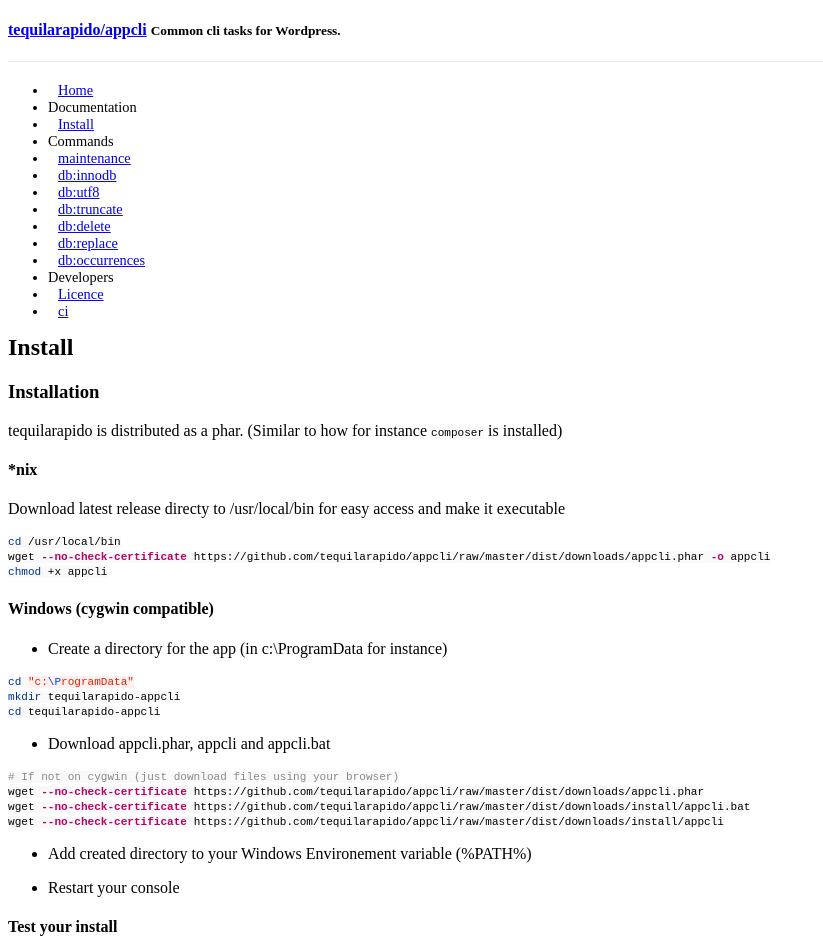
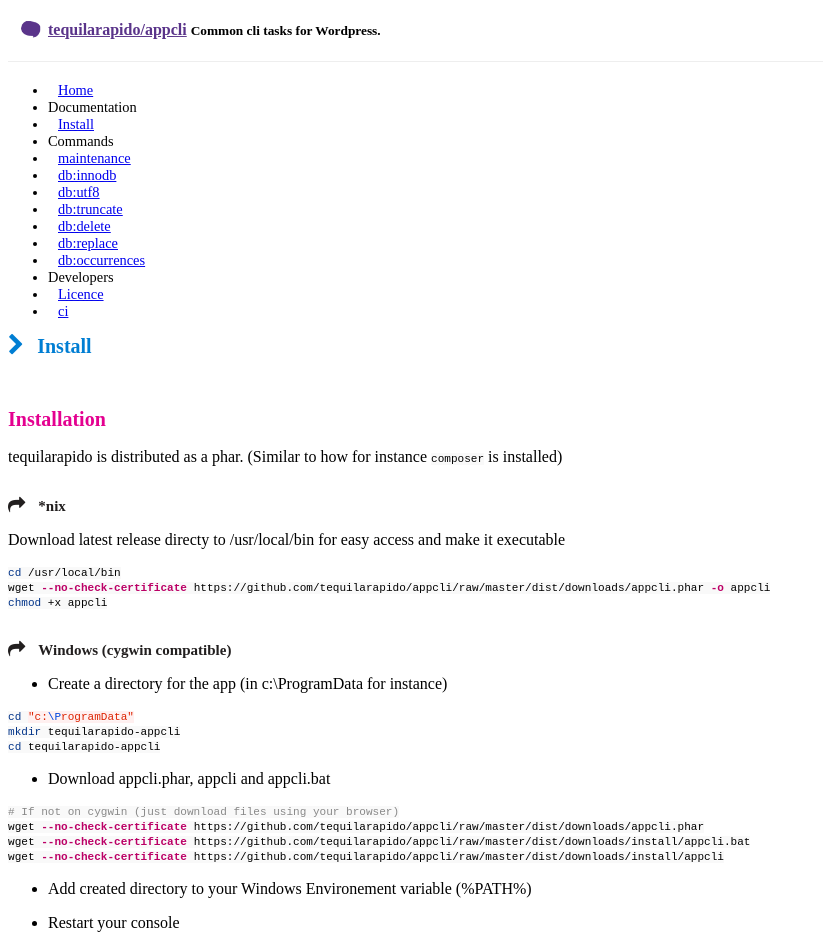
Before and after one commit to tequilarapido/appcli, a Jekyll site: the page built from _posts/2014-03-16-install.md, in a window 1280 px wide. Shown: the top 952 px of the page, without its empty margins (0-823 px from the left). Built offline with Jekyll 4.4.1, drawn with Linux system fonts in a browser that asks for light colours; nearby versions of some CDN libraries; Markdown is read by kramdown in place of the engine named in the settings; a style sheet for code colours, icons or effects is not loaded.

Commit message:
Added custom styles

````diff
--- /dev/null
+++ b/_includes/header-tr.html
@@ -0,0 +1,3 @@
+<h4><a class=brand href="{{ site.baseurl }}/">{{ site.title }}</a>
+    {% if site.subtitle %}<small>{{ site.subtitle }}</small>{% endif %}
+</h4>
--- a/_layouts/default.html
+++ b/_layouts/default.html
@@ -9,15 +9,17 @@
         <meta name="description" content="{{ site.subtitle }}">
 
         <link href="//netdna.bootstrapcdn.com/twitter-bootstrap/2.3.2/css/bootstrap-combined.no-icons.min.css" rel="stylesheet">
-        <link rel="stylesheet" href="{{ site.baseurl }}/css/syntax.css">
-        <link rel="stylesheet" href="{{ site.baseurl }}/css/main.css">
+        <link href="//netdna.bootstrapcdn.com/font-awesome/4.0.3/css/font-awesome.css" rel="stylesheet">
+        <link rel="stylesheet" href="{{ site.baseurl }}/assets/css/syntax.css">
+        <link rel="stylesheet" href="{{ site.baseurl }}/assets/css/tr.css">
+        <link rel="stylesheet" href="{{ site.baseurl }}/assets/css/main.css">
     </head>
     <body>
 
         <div class="container">
             <div class=row-fluid>
                 <div id=header class=span12>
-                    {% include header.html %}
+                    {% include header-tr.html %}
                 </div>
             </div>
 
--- a/_posts/2014-03-16-install.md
+++ b/_posts/2014-03-16-install.md
@@ -6,11 +6,11 @@ date: 2014-03-16 17:12:49
 order: 0
 ---
 
-### Installation
+## Installation
 
 tequilarapido is distributed as a phar.  (Similar to how for instance `composer` is installed)
 
-#### *nix
+### *nix
 
 Download latest release directy to /usr/local/bin for easy access and make it executable
 
@@ -20,7 +20,7 @@ wget --no-check-certificate https://github.com/tequilarapido/appcli/raw/master/d
 chmod +x appcli
 ```
 
-#### Windows (cygwin compatible)
+### Windows (cygwin compatible)
 
 * Create a directory for the app (in c:\ProgramData for instance)
 
@@ -52,7 +52,7 @@ Run the command above, if everything is ok, it will show you the version of the
 ![appcli version](http://imgur.com/A1lruYw.png)
 
 
-#### Update
+### Update
 
 Just run
 
--- /dev/null
+++ b/assets/css/tr.css
@@ -0,0 +1,74 @@
+.brand {
+    background: url(../images/logo.png) no-repeat 12px 50%;
+    background-size: 22px;
+    padding-left: 40px !important;
+    color: #5A348A;
+}
+
+
+
+
+
+/* Headers ------------------------ */
+
+#content > h1{
+    font-size: 25px;
+    color: #5A348A;
+    padding-bottom: 10px;
+    padding-top: 10px;
+}
+
+#content > h2 {
+    font-size: 20px;
+    color: #E40090;
+    margin-top: 50px;
+}
+
+#content > h3 {
+    font-size: 15px;
+    color: #221F1F;
+    margin-top: 30px;
+}
+
+#content > h4 {
+    font-size: 12px;
+    color: #7E7E7E;
+    margin-top: 20px;
+    margin-left: 20px;
+}
+
+#content > .page-header:first-child h2  {
+    font-size: 20px;
+    color:#007ED3;
+}
+
+#content > .page-header:first-child h2:before  {
+    content: "\f054";
+    color:#007ED3;
+    font-family: FontAwesome;
+    font-weight: normal;
+    font-style: normal;
+    display: inline-block;
+    font-size: 17pt;
+    padding-right: 13px;
+}
+
+#content > h3:before {
+    content: "\f064";
+    font-family: FontAwesome;
+    font-weight: normal;
+    font-style: normal;
+    display: inline-block;
+    font-size: 13pt;
+    padding-right: 13px;
+}
+
+#content > h4:before {
+    content: "\f0da";
+    font-family: FontAwesome;
+    font-weight: normal;
+    font-style: normal;
+    display: inline-block;
+    font-size: 13pt;
+    padding-right: 13px;
+}
````
Also changed, not shown: _posts/2014-03-16-ci.md (+3 -3 lines), assets/css/main.css (line endings or trailing spaces), assets/css/syntax.css (renamed from css/syntax.css), assets/images/logo.png (added).
